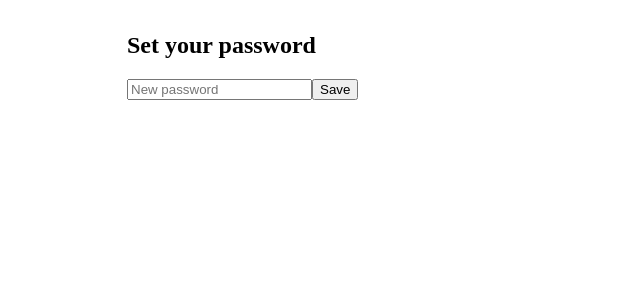
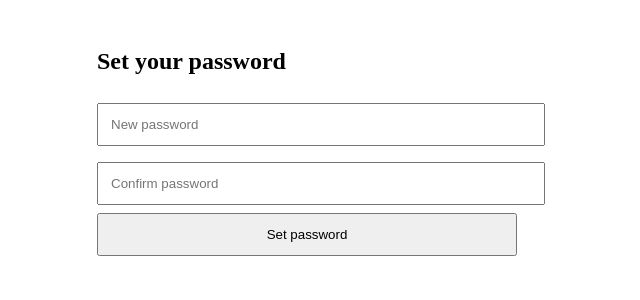
Before and after one commit to pnhalim/cse598-social-networks, a React (Vite) app in the folder frontend/: page /set-password/1 in a window 1280 px wide. Shown: the top 300 px of the page, without its empty margins (333-973 px from the left). Built offline with nearby package versions, Linux system fonts and the light colour scheme; no server answers.

Commit message:
Created Verification and Password Page

```diff
--- a/frontend/src/SetPassword.jsx
+++ b/frontend/src/SetPassword.jsx
@@ -1,28 +1,42 @@
+// src/SetPassword.jsx
 import { useParams, useNavigate } from "react-router-dom";
 import { useState } from "react";
 import { setPassword } from "./authService";
 
 export default function SetPassword() {
   const { token } = useParams();
+  const nav = useNavigate();
   const [pwd, setPwd] = useState("");
+  const [confirm, setConfirm] = useState("");
   const [loading, setLoading] = useState(false);
-  const nav = useNavigate();
+  const [msg, setMsg] = useState("");
 
   const onSubmit = async (e) => {
     e.preventDefault();
+    if (pwd !== confirm) {
+      setMsg("Passwords do not match.");
+      return;
+    }
     setLoading(true);
+    setMsg("");
     try {
-      await setPassword(token, pwd);
-      nav("/"); // back to login
+      console.log("sending", { password: pwd, confirm_password: confirm }, "to", `/api/setup-password/${token}`);
+      await setPassword(token, pwd, confirm); // confirm_password is set inside service
+      setMsg("Password set! Redirecting to login…");
+      setTimeout(() => nav("/"), 800);
     } catch (e) {
-      alert("Failed to set password");
+      const detail =
+        e.response?.data?.detail ||
+        e.response?.data?.message ||
+        "Failed to set password.";
+      setMsg(detail);
     } finally {
       setLoading(false);
     }
   };
 
   return (
-    <form onSubmit={onSubmit} style={{ maxWidth: 360, margin: "2rem auto" }}>
+    <form onSubmit={onSubmit} style={{ maxWidth: 420, margin: "3rem auto" }}>
       <h2>Set your password</h2>
       <input
         type="password"
@@ -30,8 +44,20 @@ export default function SetPassword() {
         value={pwd}
         onChange={(e) => setPwd(e.target.value)}
         required
+        style={{ width: "100%", padding: 12, margin: "8px 0" }}
       />
-      <button disabled={loading}>{loading ? "Saving..." : "Save"}</button>
+      <input
+        type="password"
+        placeholder="Confirm password"
+        value={confirm}
+        onChange={(e) => setConfirm(e.target.value)}
+        required
+        style={{ width: "100%", padding: 12, margin: "8px 0" }}
+      />
+      <button disabled={loading} style={{ width: "100%", padding: 12 }}>
+        {loading ? "Saving…" : "Set password"}
+      </button>
+      {msg && <p style={{ marginTop: 12 }}>{msg}</p>}
     </form>
   );
 }
--- a/frontend/src/VerifyEmail.jsx
+++ b/frontend/src/VerifyEmail.jsx
@@ -1,34 +1,35 @@
+// src/VerifyEmail.jsx
 import { useEffect, useState } from "react";
-import { useNavigate, useParams } from "react-router-dom";
+import { useParams, useNavigate } from "react-router-dom";
 import api from "./api";
 
 export default function VerifyEmail() {
   const { token } = useParams();
   const nav = useNavigate();
-  const [loading, setLoading] = useState(true);
-  const [error, setError] = useState("");
+  const [status, setStatus] = useState("Verifying your email…");
 
   useEffect(() => {
+    let isMounted = true;
     (async () => {
       try {
-        // Tell backend to mark email as verified
-        await api.get(`/api/verify-email/${token}`);
-        // After success, send user to set-password page
-        nav(`/set-password/${token}`, { replace: true });
-      } catch (err) {
-        setError(err?.response?.data?.detail || "Email verification failed.");
-      } finally {
-        setLoading(false);
+        const res = await api.get(`/api/verify-email/${token}`);
+        if (!isMounted) return;
+        setStatus("Email verified! Redirecting to set password…");
+        setTimeout(() => nav(`/set-password/${token}`), 800);
+      } catch (e) {
+        setStatus(
+          e.response?.data?.message ||
+            "Verification failed. Your link may be invalid or expired."
+        );
       }
     })();
+    return () => { isMounted = false; };
   }, [token, nav]);
 
-  if (loading) return <p style={{ textAlign: "center", marginTop: "2rem" }}>Verifying…</p>;
-
   return (
-    <div style={{ maxWidth: 420, margin: "2rem auto", textAlign: "center" }}>
-      <h2>Verification Error</h2>
-      <p>{error}</p>
+    <div style={{ maxWidth: 420, margin: "3rem auto" }}>
+      <h2>Verify Email</h2>
+      <p>{status}</p>
     </div>
   );
 }
--- a/frontend/src/authService.js
+++ b/frontend/src/authService.js
@@ -5,10 +5,10 @@ export const requestVerification = (email) =>
   api.post("/api/request-verification", { school_email: email.trim() });
 
 // Step 2: set password — token is a PATH param, body must include confirm_password
-export const setPassword = (token, password) =>
+export const setPassword = (token, password, confirm) =>
   api.post(`/api/setup-password/${token}`, {
     password,
-    confirm_password: password,
+    confirm_password: confirm,
   });
 
 // Step 4: login — body must use school_email (not email)
```
